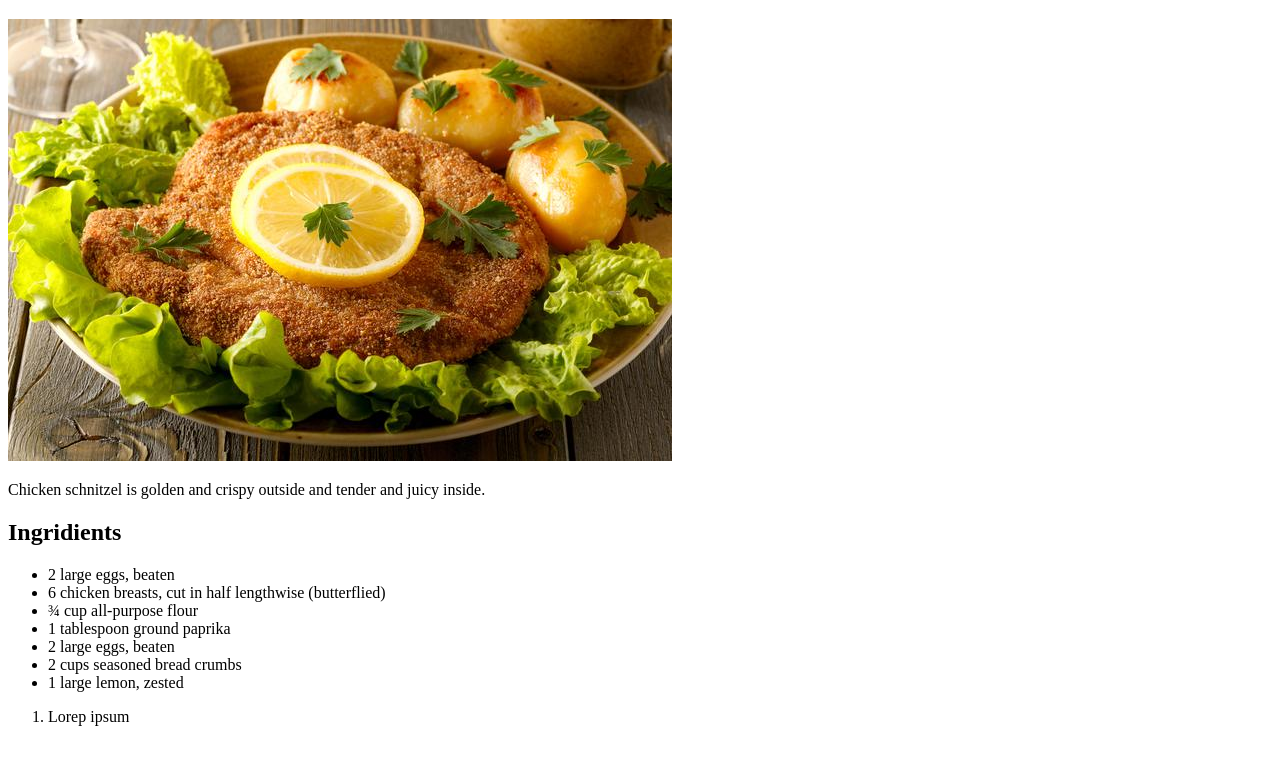
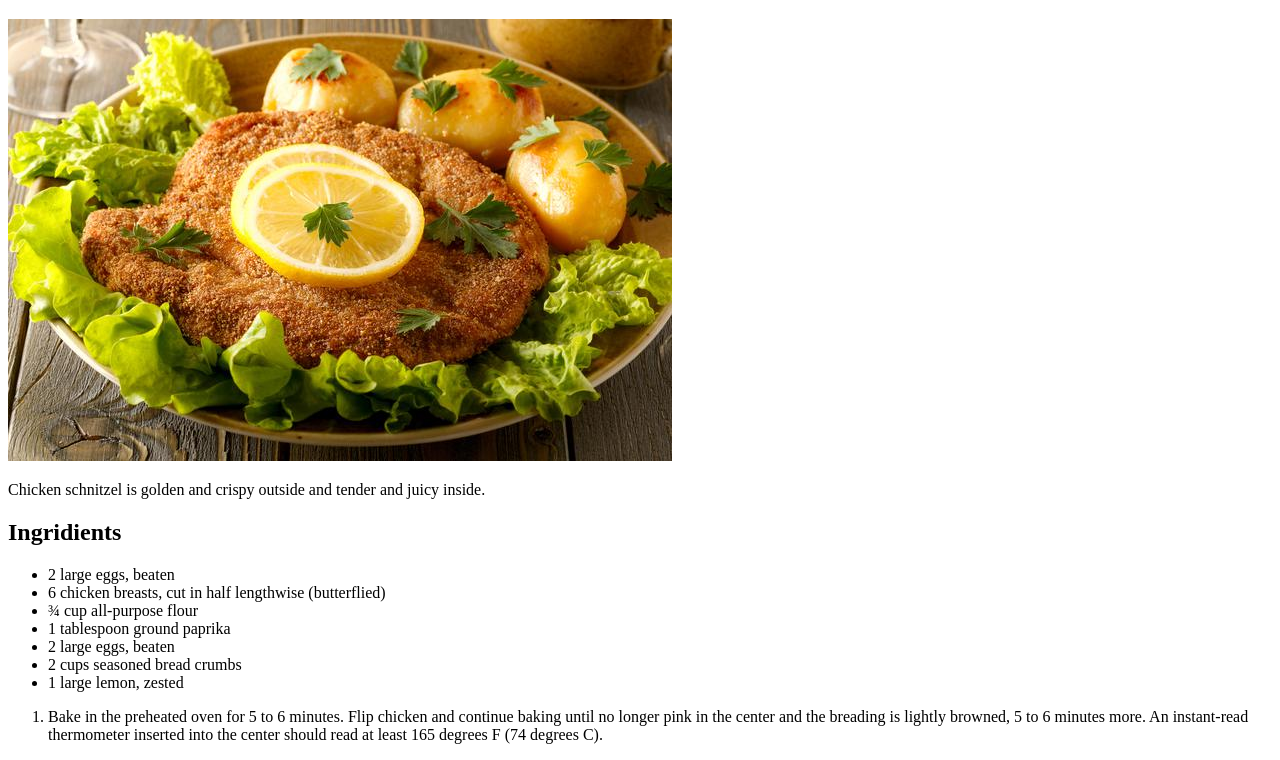
Before and after one commit to nuclearburb/odin-recipes, a plain HTML site: page recipes/schnitzel.html in a window 1280 px wide. Shown: the part 61-821 px from the top of the page. Drawn offline with Linux system fonts and the light colour scheme.

Commit message:
Schnitzel update

```diff
--- a/recipes/schnitzel.html
+++ b/recipes/schnitzel.html
@@ -19,7 +19,7 @@
     <li>1 large lemon, zested </il>
 </ul>
 <ol>
-    <li>Lorep ipsum</li>
+    <li>Bake in the preheated oven for 5 to 6 minutes. Flip chicken and continue baking until no longer pink in the center and the breading is lightly browned, 5 to 6 minutes more. An instant-read thermometer inserted into the center should read at least 165 degrees F (74 degrees C).</li>
 </ol>
 </body>
 </html>
```
